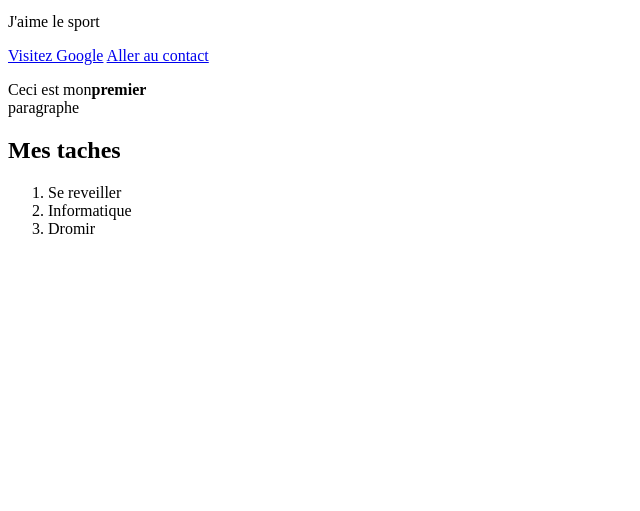
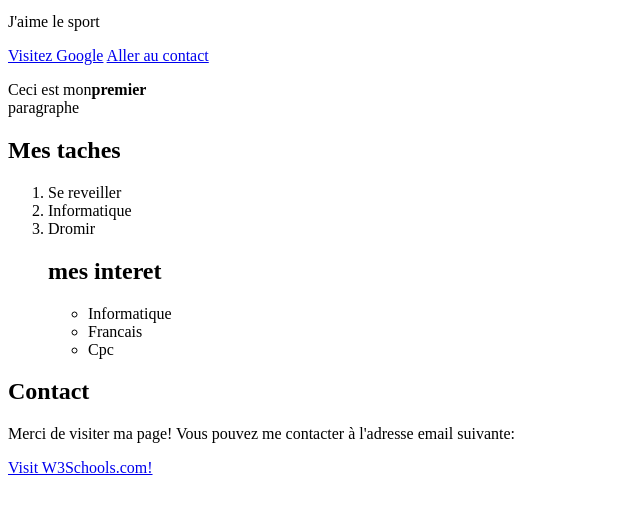
Before and after one commit to IPHS-BXL/UAA3-HTML-CSS-Ozgur, a plain HTML site: page index.html in a window 1280 px wide. Shown: the part 101-612 px from the top of the page, without its empty margins (0-640 px from the left). Drawn offline with Linux system fonts and the light colour scheme.

Commit message:
init index.html

```diff
--- a/index.html
+++ b/index.html
@@ -21,10 +21,17 @@
         <li>Dromir</li>
      </ol>
      <!-- Liste non ordonée -->
-
     <ol>
-    <h2></h2>
+    <h2>mes interet</h2>
+    <ul>
+        <li>Informatique</li>
+        <li>Francais</li>
+        <li>Cpc</li>
+    </ul>
     </ol>
+    <h2>Contact</h2>
+    <p>Merci de visiter ma page! Vous pouvez me contacter à l'adresse email suivante:</p>
+    <a href="https://www.w3schools.com/">Visit W3Schools.com!</a>
 
 </body>
 </html>
```
